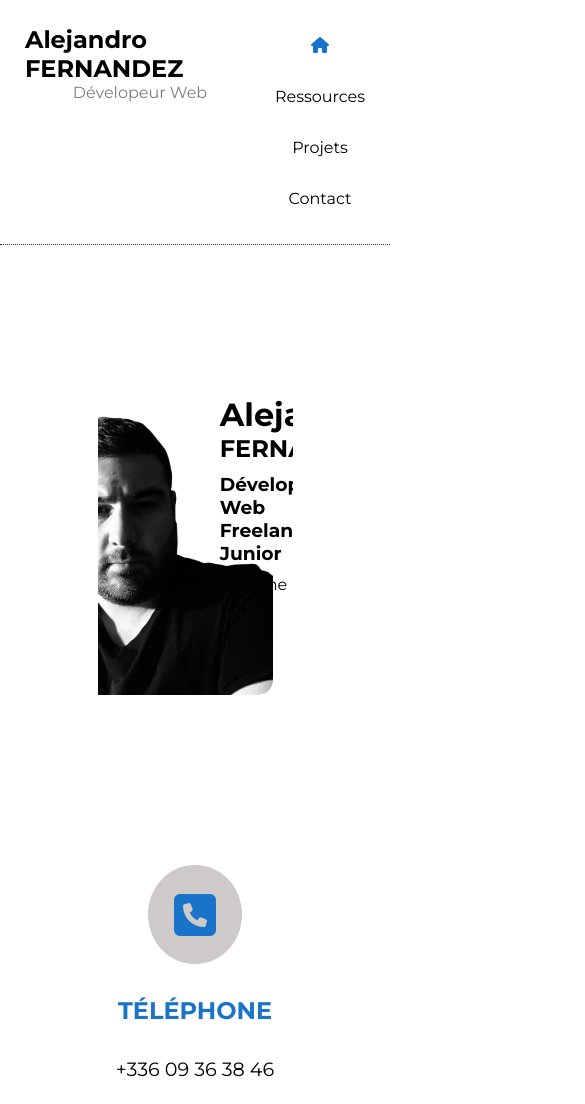
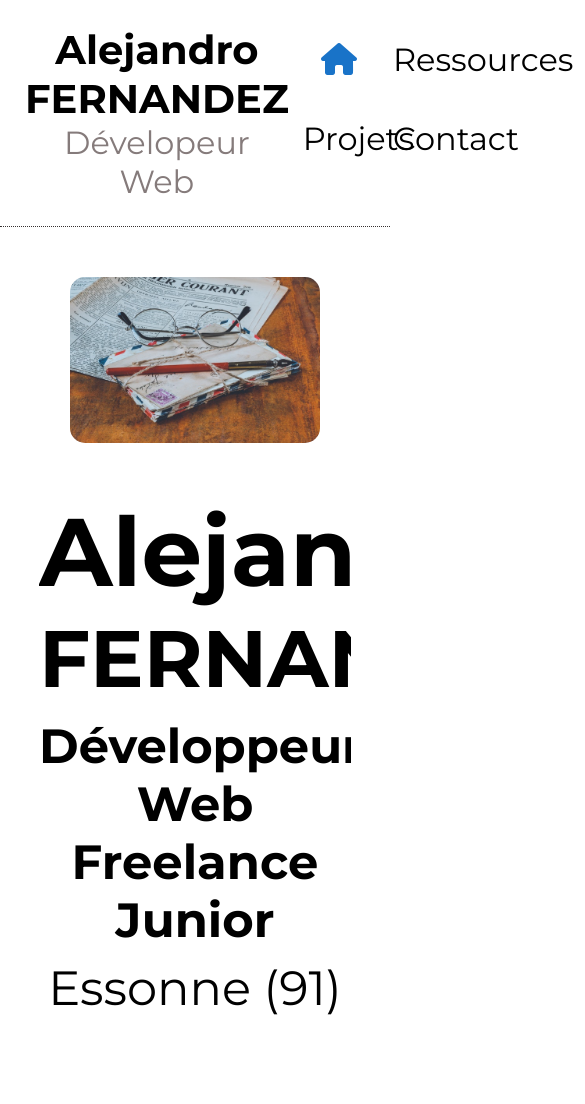
Before and after one commit to NanoFreelancePro/nano-developpement, a website: page public/html/contact.html in a window 390 px wide. Shown: the top 1104 px of the page, 585 px wide, since content can reach past the window. Drawn offline with Linux system fonts and the light colour scheme.

Commit message:
responsive

```diff
--- a/public/html/contact.html
+++ b/public/html/contact.html
@@ -16,17 +16,17 @@
         </a>
         <nav>
             <div class="menu">
-                <a href="../../index.html"><p class="menu__btn"><i class="fas fa-home"></i></p></a>
-                <a href="#"><p class="menu__btn">Ressources</p></a>
-                <a href="#"><p class="menu__btn">Projets</p></a>
-                <a href="#"><p class="menu__btn">Contact</p></a>
+                <a href="../../index.html" class="menu__btn"><p><i class="fas fa-home"></i></p></a>
+                <a href="#" class="menu__btn"><p>Ressources</p></a>
+                <a href="#" class="menu__btn"><p>Projets</p></a>
+                <a href="./public/html/contact.html" class="menu__btn"><p>Contact</p></a>
             </div>
         </nav>
     </header>
     <section class="my">
-        <div class="my__left">
-            <img class="my__left--pic" src="../img/nano-no-bg.png" alt="Photo Alejandro FERNANDEZ">
-        </div>
+        <!-- <div class="my__left"> -->
+            <img class="my__left" src="../img/pexels-ylanite-koppens-1809342.jpg" alt="Photo Alejandro FERNANDEZ">
+        <!-- </div> -->
         <div class="my__right">
             <h1 class="my__right--firstname">Alejandro</h1>
             <h2 class="my__right--lastname">FERNANDEZ</h2>
@@ -38,16 +38,20 @@
         </div> -->
     </section>
     <div class="contact">
-        <div class="contact__link">
+        <a href="tel:+33609363846" class="contact__link">
+            <div>
                 <div class="contact__logo"><i class="fas fa-phone-square"></i></div>
                 <h4 class="contact__description">TÉLÉPHONE</h4>
                 <p class="contact__info">+336 09 36 38 46</p>
             </div>
-        <div class="contact__link">
+        </a>
+        <a href="mailto:alejandro.f.nano@gmail.com" target="blank" class="contact__link">
+            <div>
                 <div class="contact__logo"><i class="fas fa-at"></i></div>
                 <h4 class="contact__description">EMAIL</h4>
                 <p class="contact__info">alejandro.f.nano@gmail.com</p>
             </div>
+        </a>
         <div class="contact__link">
             <div class="contact__logo"><i class="fab fa-linkedin"></i></div>
             <h4 class="contact__description">LinkedIn</h4>
--- a/sass/main.scss
+++ b/sass/main.scss
@@ -23,6 +23,9 @@ a {
     font-weight: bold;
   }
 }
+p {
+  margin: 0;
+}
 
 /* HEADER (LOGO + MENU en FLEX)*/
 header {
@@ -34,16 +37,24 @@ header {
 /* LOGO */
 .logo {
   min-width: 230px;
+  max-width: 300px;
   margin: 5px;
   &__title {
     margin: 0;
     font-size: 1.5rem;
+    @media screen and (max-width: 1024px) {
+      font-size: 2.5rem;
+      text-align: center;
+    }
   }
   &__description {
     margin: 0;
     color: lighten($color3, 30);
     font-size: 1rem;
     text-align: center;
+    @media screen and (max-width: 1024px) {
+      font-size: 2rem;
+    }
   }
 }
 
@@ -54,7 +65,12 @@ header {
   flex-wrap: wrap;
   &__btn {
     width: 100px;
+    margin: 20px auto;
     text-align: center;
+    @media screen and (max-width: 1024px) {
+      width: 40%;
+      font-size: 2rem;
+    }
     & i {
       color: $color4;
     }
@@ -73,15 +89,22 @@ header {
     border-radius: 40px;
     @media screen and (max-width: 1024px) {
       width: 50%;
+      height: 600px;
     }
   }
   &__right {
     width: 50%;
     padding: 20px;
+    @media screen and (max-width: 1024px) {
+      width: 80%;
+    }
     &--title {
       margin: 20px auto;
       font-size: 3rem;
       text-align: center;
+      @media screen and (max-width: 1024px) {
+        font-size: 5rem;
+      }
       &::after {
         content: "";
         display: block;
@@ -96,7 +119,7 @@ header {
       font-size: 1.5rem;
       text-align: justify;
       @media screen and (max-width: 1024px) {
-        margin: 90px auto;
+        margin: 40px auto;
       }
     }
     &--btn {
@@ -109,7 +132,8 @@ header {
       color: $color1;
       font-size: 1.5rem;
       @media screen and (max-width: 1024px) {
-        margin-top: 100px;
+        margin-top: 50px;
+        font-size: 3rem;
       }
       &:hover {
         background: lighten($color4, 10);
@@ -124,40 +148,59 @@ header {
 /* CONTACT */
 .my {
   display: flex;
-  justify-content: center;
+  justify-content: space-around;
+  flex-wrap: wrap;
   overflow: hidden;
-  width: 50%;
+  width: 80%;
   height: 350px;
-  margin: 100px auto;
+  margin: 50px auto;
+  @media screen and (max-width: 1024px) {
+    height: auto;
+  }
   /*   border: 2px dotted $color4;
   border-radius: 15px; */
   &__left {
-    display: flex;
-    justify-content: center;
     width: 50%;
-    &--pic {
-      height: auto;
-      border-radius: 15px;
+    border-radius: 15px;
+    object-fit: cover;
+    @media screen and (max-width: 1024px) {
+      width: 80%;
     }
   }
   &__right {
-    width: 40%;
-    margin-top: 10%;
-    margin-left: 30px;
-    text-align: left;
+    width: 50%;
+    margin-top: 20px;
+    text-align: center;
+    @media screen and (max-width: 1024px) {
+      width: 100%;
+    }
     &--firstname {
       margin: 30px 0 0;
-      font-size: 2rem;
+      font-size: 3rem;
+      @media screen and (max-width: 1024px) {
+        font-size: 6rem;
+      }
     }
     &--lastname {
       margin: 0;
-      font-size: 1.5rem;
+      font-size: 2.5rem;
+      @media screen and (max-width: 1024px) {
+        font-size: 5rem;
+      }
     }
     &--job {
       margin: 10px 0;
+      font-size: 1.5rem;
+      @media screen and (max-width: 1024px) {
+        font-size: 3rem;
+      }
     }
     &--state {
       margin-top: 0;
+      font-size: 1.5rem;
+      @media screen and (max-width: 1024px) {
+        font-size: 3rem;
+      }
     }
   }
   &__location {
@@ -171,15 +214,15 @@ header {
   display: flex;
   justify-content: space-around;
   flex-wrap: wrap;
-  margin: 100px auto;
+  margin: 0px auto;
   padding: 50px 0;
   &__link {
-    width: 20%;
+    width: 18%;
     min-width: 285px;
     margin: 20px 0;
     text-align: center;
     @media screen and (max-width: 1024px) {
-      width: 80%;
+      width: 100%;
     }
   }
   &__logo {
@@ -189,13 +232,25 @@ header {
       border-radius: 50%;
       font-size: 3rem;
       color: $color4;
+      @media screen and (max-width: 1024px) {
+        padding: 3rem;
+        font-size: 6rem;
+      }
     }
   }
   &__description {
     color: $color4;
     font-size: 1.5rem;
+    @media screen and (max-width: 1024px) {
+      margin: 20px;
+      font-size: 3rem;
+    }
   }
   &__info {
     font-size: 1.2rem;
+    @media screen and (max-width: 1024px) {
+      margin: 20px;
+      font-size: 2.5rem;
+    }
   }
 }
```
Also changed, not shown: index.html (+12 -9 lines), public/css/style.css, public/img/pexels-ylanite-koppens-1809342.jpg (added), 1 other file. Lines whose indentation alone changed are shown as unchanged.
